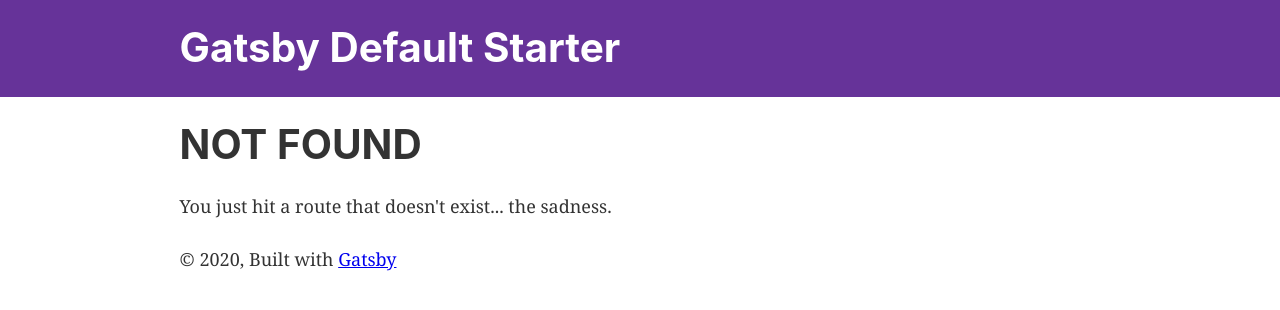
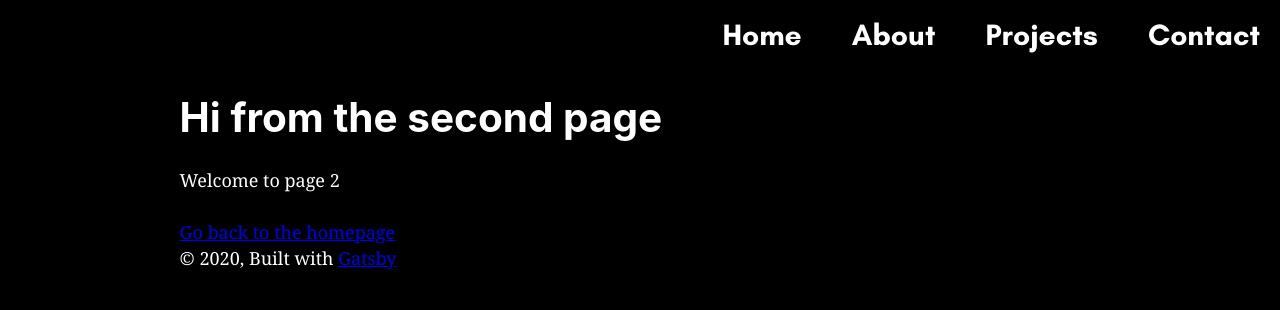
Before and after one commit to phil7j/portfolio-Gatsby, a Gatsby site in the folder web/: page /about in a window 1280 px wide. Before the commit this address had no page. Built offline with nearby package versions, Linux system fonts and the light colour scheme; Gatsby itself is replaced by a stand-in of ours.

Commit message:
add basic format to navbar

```diff
--- a/web/gatsby-config.js
+++ b/web/gatsby-config.js
@@ -1,16 +1,32 @@
+require("dotenv").config({
+  path: `.env.${process.env.NODE_ENV}`,
+})
+
 module.exports = {
+
   siteMetadata: {
-    title: `Gatsby Default Starter`,
-    description: `Kick off your next, great Gatsby project with this default starter. This barebones starter ships with the main Gatsby configuration files you might need.`,
-    author: `@gatsbyjs`,
+    title: `Philip Johnson's Portfolio`,
+    description: `Full Stack Software Developer, learn more about me here.`,
+    author: `Philip Johnson`,
   },
   plugins: [
     `gatsby-plugin-react-helmet`,
+    `gatsby-plugin-styled-components`,
     {
       resolve: `gatsby-source-filesystem`,
       options: {
         name: `images`,
         path: `${__dirname}/src/images`,
+      },
+    },
+    {
+      resolve: 'gatsby-source-sanity',
+      options: {
+        projectId: 'wnoxl1tf',
+        dataset: 'production',
+        watchMode: true,
+        overlayDrafts: true,
+        token: process.env.SANITY_READ_TOKEN,
       },
     },
     `gatsby-transformer-sharp`,
--- a/web/src/components/header.js
+++ b/web/src/components/header.js
@@ -1,34 +1,78 @@
 import { Link } from "gatsby"
 import PropTypes from "prop-types"
 import React from "react"
+import styled from "styled-components"
+
+const Container = styled.div`
+      /* display: flex; */
+      margin-bottom: 1.45rem;
+      height: 70px;
+`
+
+const Inner = styled.div`
+      display: flex;
+      justify-content: flex-end;
+      margin: 0 auto;
+      max-width: 960;
+      height: 100%;
+
+
+`
+const NavItem = styled.div`
+      height: 100%;
+      margin-left: 10px;
+      display: flex;
+      align-items: center;
+      transition: all 0.5s ease;
+      a {
+        font-family: "Glacial Regular", sans-serif;
+        font-size: 30px;
+        text-decoration: none;
+        color: white;
+        padding: 20px 20px;
+        transition: all 0.8s ease;
+        &:hover {
+          color: black;
+        }
+        }
+      &:hover {
+        background: white;
+      }
+`
 
 const Header = ({ siteTitle }) => (
-  <header
-    style={{
-      background: `rebeccapurple`,
-      marginBottom: `1.45rem`,
-    }}
-  >
-    <div
-      style={{
-        margin: `0 auto`,
-        maxWidth: 960,
-        padding: `1.45rem 1.0875rem`,
-      }}
-    >
-      <h1 style={{ margin: 0 }}>
+  <Container>
+    <Inner>
+      <NavItem>
         <Link
           to="/"
-          style={{
-            color: `white`,
-            textDecoration: `none`,
-          }}
         >
-          {siteTitle}
+          Home
         </Link>
-      </h1>
-    </div>
-  </header>
+      </NavItem>
+      <NavItem>
+        <Link
+          to="/about"
+        >
+          About
+        </Link>
+      </NavItem>
+      <NavItem>
+        <Link
+          to="/projects"
+        >
+          Projects
+        </Link>
+      </NavItem>
+      <NavItem>
+        <Link
+          to="/contact"
+        >
+          Contact
+        </Link>
+      </NavItem>
+    </Inner>
+  </Container>
 )
 
 Header.propTypes = {
--- a/web/src/components/layout.css
+++ b/web/src/components/layout.css
@@ -2,12 +2,21 @@
   font-family: sans-serif;
   -ms-text-size-adjust: 100%;
   -webkit-text-size-adjust: 100%;
+  background: black;
+
 }
 body {
   margin: 0;
   -webkit-font-smoothing: antialiased;
   -moz-osx-font-smoothing: grayscale;
+
 }
+
+@font-face {
+  font-family: "Glacial Regular";
+  src: url("../fonts/GlacialIndifference-Bold.otf");
+}
+
 article,
 aside,
 details,
@@ -199,7 +208,7 @@
   box-sizing: inherit;
 }
 body {
-  color: hsla(0, 0%, 0%, 0.8);
+  color: white;
   font-family: georgia, serif;
   font-weight: normal;
   word-wrap: break-word;
--- a/web/src/components/layout.js
+++ b/web/src/components/layout.js
@@ -8,6 +8,7 @@
 import React from "react"
 import PropTypes from "prop-types"
 import { useStaticQuery, graphql } from "gatsby"
+import styled from "styled-components"
 
 import Header from "./header"
 import "./layout.css"
@@ -32,6 +33,7 @@
           maxWidth: 960,
           padding: `0px 1.0875rem 1.45rem`,
           paddingTop: 0,
+          // background: `red`
         }}
       >
         <main>{children}</main>
--- /dev/null
+++ b/web/src/pages/about.js
@@ -0,0 +1,16 @@
+import React from "react"
+import { Link } from "gatsby"
+
+import Layout from "../components/layout"
+import SEO from "../components/seo"
+
+const SecondPage = () => (
+  <Layout>
+    <SEO title="Page two" />
+    <h1>Hi from the second page</h1>
+    <p>Welcome to page 2</p>
+    <Link to="/">Go back to the homepage</Link>
+  </Layout>
+)
+
+export default SecondPage
--- /dev/null
+++ b/web/src/pages/contact.js
@@ -0,0 +1,16 @@
+import React from "react"
+import { Link } from "gatsby"
+
+import Layout from "../components/layout"
+import SEO from "../components/seo"
+
+const SecondPage = () => (
+  <Layout>
+    <SEO title="Page two" />
+    <h1>Hi from the second page</h1>
+    <p>Welcome to page 2</p>
+    <Link to="/">Go back to the homepage</Link>
+  </Layout>
+)
+
+export default SecondPage
```
Also changed, not shown: web/package.json (+6 -1 lines), web/src/fonts/SIL Open Font License.txt (added, +41 -0 lines), web/src/pages/projects.js (added, +16 -0 lines), web/src/fonts/GlacialIndifference-Bold.otf (added), web/src/fonts/GlacialIndifference-Italic.otf (added), web/src/fonts/GlacialIndifference-Regular.otf (added), 1 other file.
